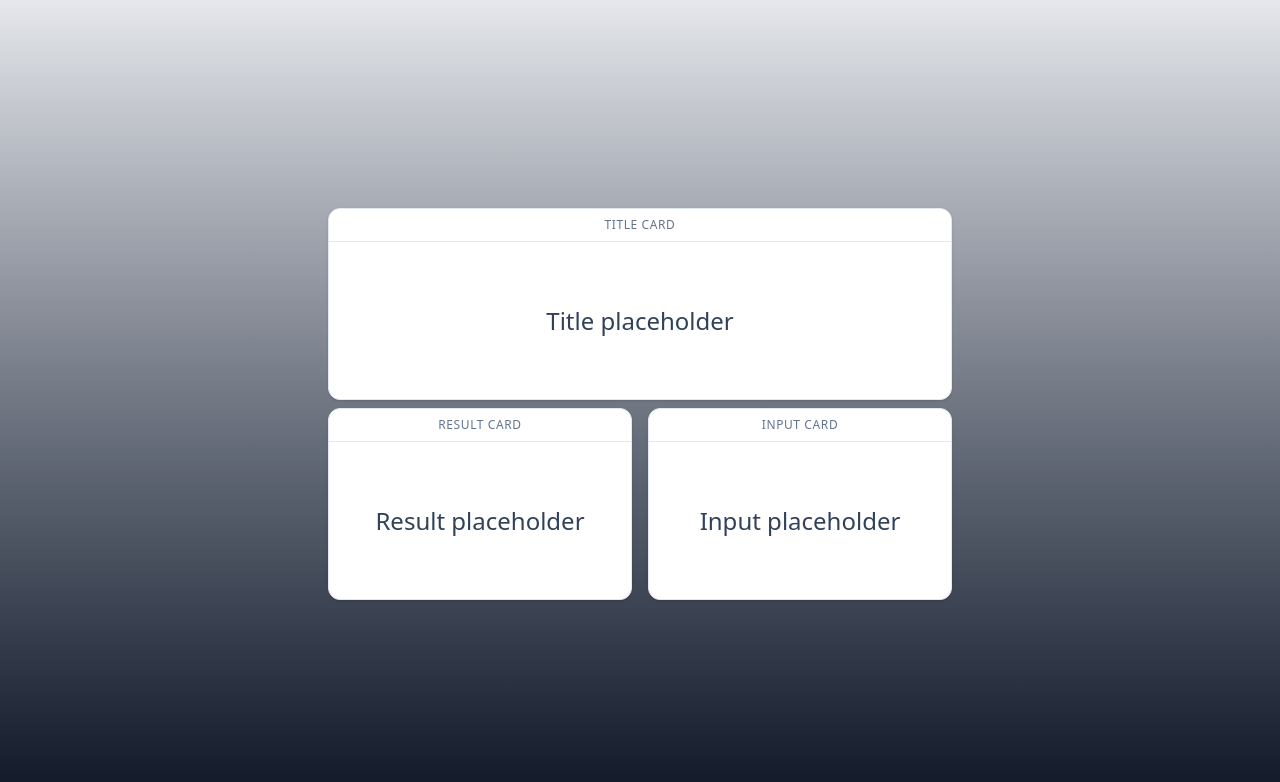
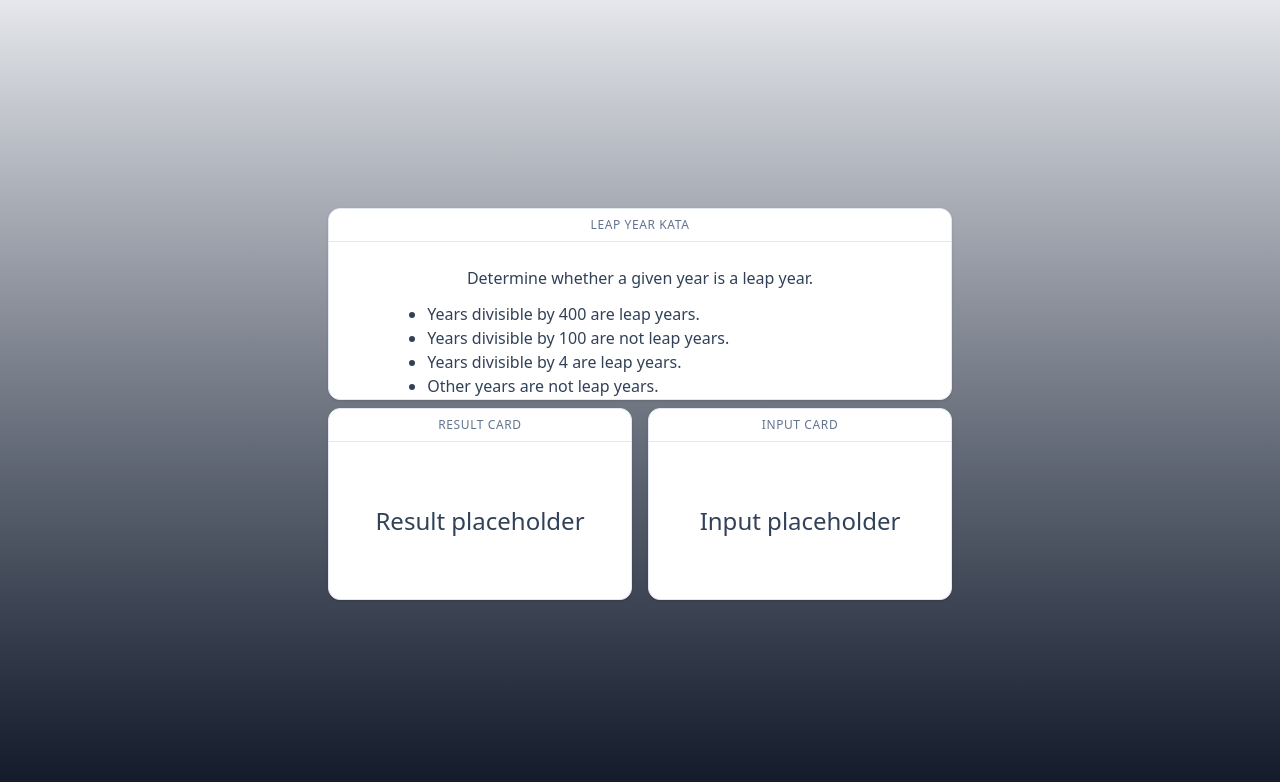
Before and after one commit to Morinslash/leapyear-js-react, a React (Vite) app: page / in a window 1280 px wide. Shown: the top 782 px of the page. Built offline with nearby package versions, Linux system fonts and the light colour scheme.

Commit message:
replace title card placeholder with proper content

```diff
--- a/src/components/TitleCard.jsx
+++ b/src/components/TitleCard.jsx
@@ -3,8 +3,19 @@ import Card from "./Card";
 
 export default function TitleCard() {
   return (
-    <Card title="Title Card">
-      Title placeholder
+    <Card title="Leap Year Kata">
+        <div className="space-y-3 text-sm md:text-base">
+            <p>Determine whether a given year is a leap year.</p>
+            <ul className="list-disc pl-5 text-left">
+                <li>Years divisible by 400 are leap years.</li>
+                <li>Years divisible by 100 are not leap years.</li>
+                <li>Years divisible by 4 are leap years.</li>
+                <li>Other years are not leap years.</li>
+            </ul>
+            <p className="text-xs text-gray-500">
+                Examples: 1996 is leap, 1900 is not leap, 2000 is leap, 2023 is not leap, 2024 is leap.
+            </p>
+        </div>
     </Card>
   );
 }
```
